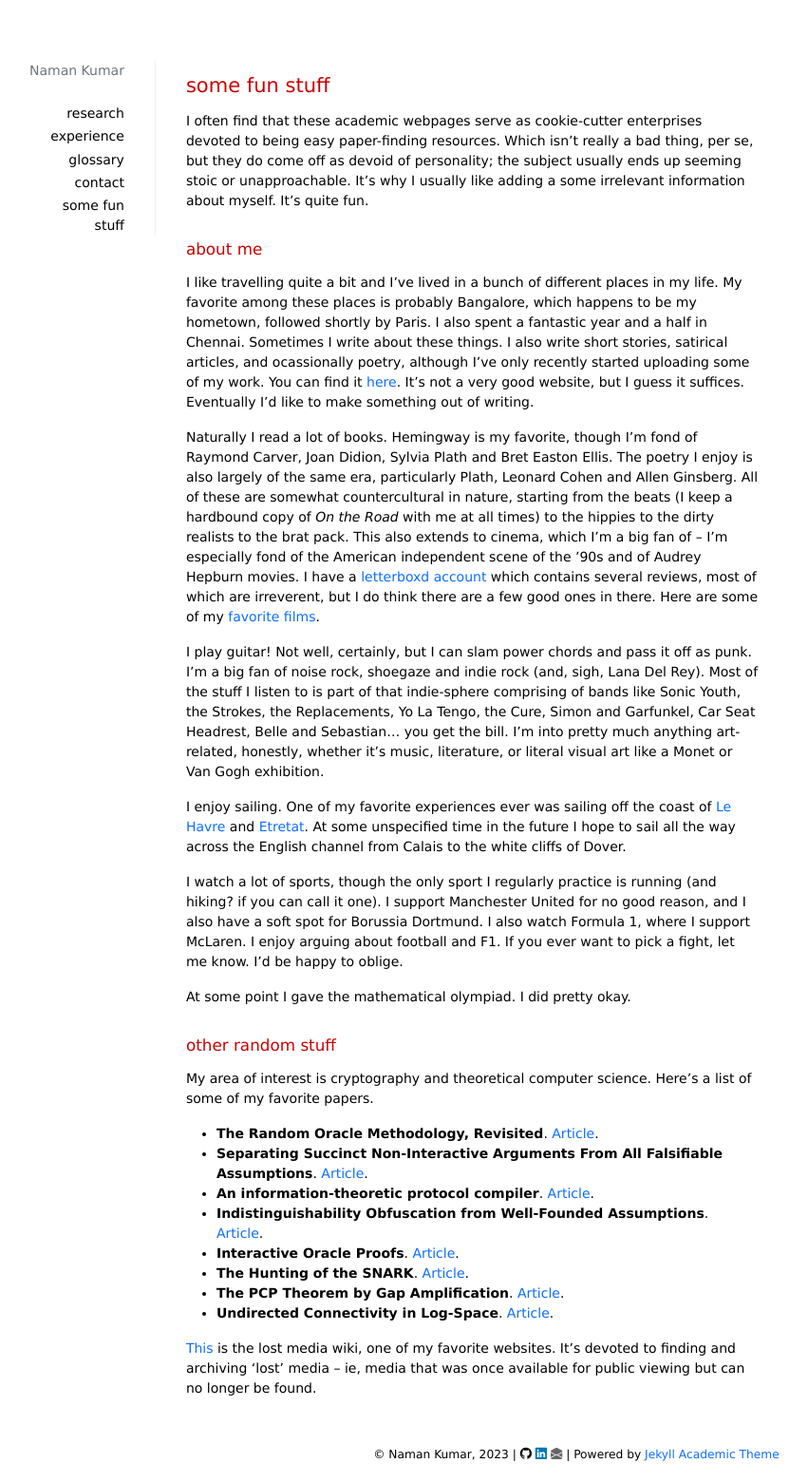
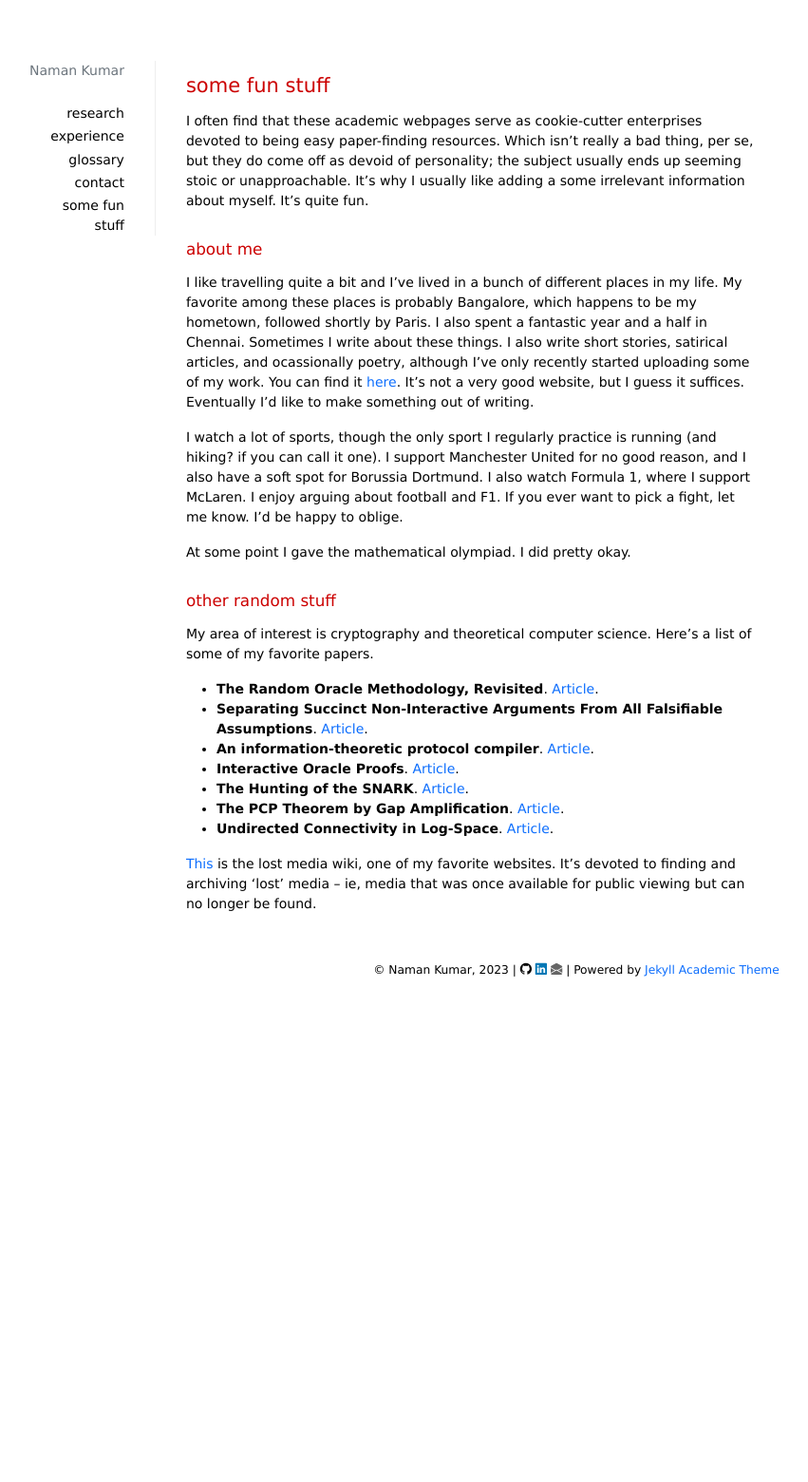
Before and after one commit to matcauthon49/matcauthon49.github.io, a Jekyll site: the page built from _pages/some-fun-stuff.md, in a window 1280 px wide. Shown: the whole page at 95% size, without its empty margins (33-884 px from the left). Built offline with Jekyll 4.4.1, drawn with Linux system fonts in a browser that asks for light colours; nearby versions of some CDN libraries; a style sheet for code colours, icons or effects is not loaded; after the commit the page ends 1050 px from its top, so only the background shows below that.

Commit message:
Update some-fun-stuff.md

```diff
--- a/_pages/some-fun-stuff.md
+++ b/_pages/some-fun-stuff.md
@@ -10,12 +10,6 @@ I often find that these academic webpages serve as cookie-cutter enterprises dev
 
 I like travelling quite a bit and I've lived in a bunch of different places in my life. My favorite among these places is probably Bangalore, which happens to be my hometown, followed shortly by Paris. I also spent a fantastic year and a half in Chennai. Sometimes I write about these things. I also write short stories, satirical articles, and ocassionally poetry, although I've only recently started uploading some of my work. You can find it [here](https://unfortunateepigraphies.substack.com/). It's not a very good website, but I guess it suffices. Eventually I'd like to make something out of writing.
 
-Naturally I read a lot of books. Hemingway is my favorite, though I'm fond of Raymond Carver, Joan Didion, Sylvia Plath and Bret Easton Ellis. The poetry I enjoy is also largely of the same era, particularly Plath, Leonard Cohen and Allen Ginsberg. All of these are somewhat countercultural in nature, starting from the beats (I keep a hardbound copy of <em>On the Road</em> with me at all times) to the hippies to the dirty realists to the brat pack. This also extends to cinema, which I'm a big fan of -- I'm especially fond of the American independent scene of the '90s and of Audrey Hepburn movies. I have a [letterboxd account](https://letterboxd.com/MatCauthon49/) which contains several reviews, most of which are irreverent, but I do think there are a few good ones in there. Here are some of my [favorite films](https://letterboxd.com/matcauthon49/list/all-time-favourite-movies/).
-
-I play guitar! Not well, certainly, but I can slam power chords and pass it off as punk. I'm a big fan of noise rock, shoegaze and indie rock (and, sigh, Lana Del Rey). Most of the stuff I listen to is part of that indie-sphere comprising of bands like Sonic Youth, the Strokes, the Replacements, Yo La Tengo, the Cure, Simon and Garfunkel, Car Seat Headrest, Belle and Sebastian... you get the bill. I'm into pretty much anything art- related, honestly, whether it's music, literature, or literal visual art like a Monet or Van Gogh exhibition.
-
-I enjoy sailing. One of my favorite experiences ever was sailing off the coast of [Le Havre](https://en.wikipedia.org/wiki/Le_Havre) and [Etretat](https://en.wikipedia.org/wiki/%C3%89tretat). At some unspecified time in the future I hope to sail all the way across the English channel from Calais to the white cliffs of Dover.
-
 I watch a lot of sports, though the only sport I regularly practice is running (and hiking? if you can call it one). I support Manchester United for no good reason, and I also have a soft spot for Borussia Dortmund. I also watch Formula 1, where I support McLaren. I enjoy arguing about football and F1. If you ever want to pick a fight, let me know. I'd be happy to oblige.
 
 At some point I gave the mathematical olympiad. I did pretty okay.
@@ -27,7 +21,6 @@ My area of interest is cryptography and theoretical computer science. Here's a l
 + **The Random Oracle Methodology, Revisited**. [Article](https://eprint.iacr.org/1998/011).
 + **Separating Succinct Non-Interactive Arguments From All Falsifiable Assumptions**. [Article](https://eprint.iacr.org/2010/610).
 + **An information-theoretic protocol compiler**. [Article](https://ieeexplore.ieee.org/document/6404657).
-+ **Indistinguishability Obfuscation from Well-Founded Assumptions**. [Article](https://eprint.iacr.org/2020/1003).
 + **Interactive Oracle Proofs**. [Article](https://eprint.iacr.org/2016/116).
 + **The Hunting of the SNARK**. [Article](https://eprint.iacr.org/2014/580).
 + **The PCP Theorem by Gap Amplification**. [Article](https://www.wisdom.weizmann.ac.il/~dinuri/mypapers/combpcp.pdf).
```
